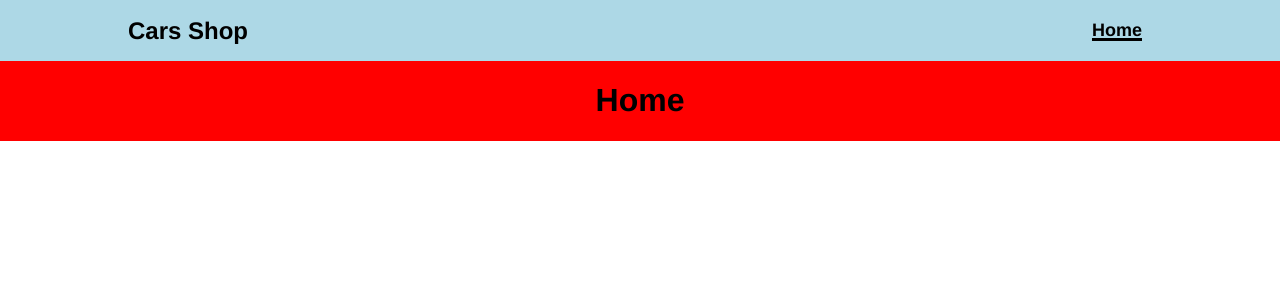
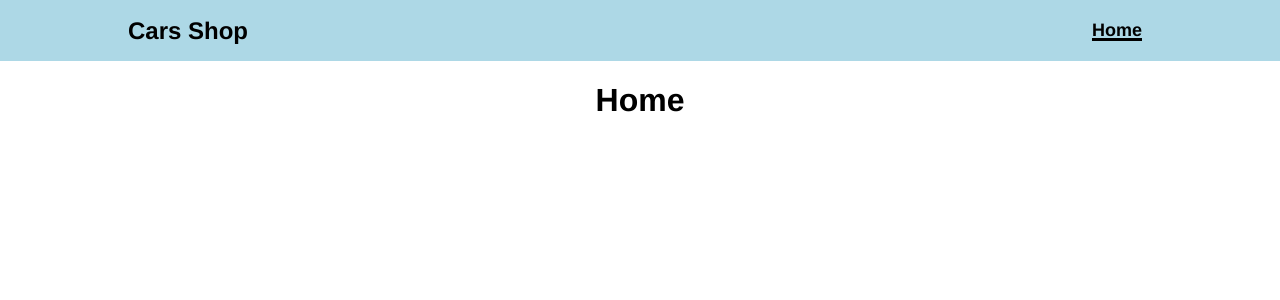
Before and after one commit to Andrejs60/cars-client, a Vue app: page / in a window 1280 px wide. Shown: the top 300 px of the page. Built offline with nearby package versions, Linux system fonts and the light colour scheme.

Commit message:
add Container component and global styles

```diff
--- a/src/App.vue
+++ b/src/App.vue
@@ -1,35 +1,16 @@
 <template>
   <NavBar />
-  <div class="container"><router-view /></div>
+  <Container><router-view /></Container>
 </template>
 
 <script>
 import NavBar from "./components/navigation/NavBar.vue";
+import Container from "./components/Container.vue";
 
 export default {
   name: "App",
-  components: { NavBar },
+  components: { NavBar, Container },
 };
 </script>
 
-<style>
-#app {
-  font-family: Avenir, Helvetica, Arial, sans-serif;
-  -webkit-font-smoothing: antialiased;
-  -moz-osx-font-smoothing: grayscale;
-}
-
-body {
-  padding: 0;
-  margin: 0;
-}
-
-.container {
-  background: red;
-  display: flex;
-  flex-direction: column;
-  justify-content: center;
-  align-items: center;
-  text-align: center;
-}
-</style>
+<style></style>
--- /dev/null
+++ b/src/assets/global.css
@@ -0,0 +1,10 @@
+#app {
+  font-family: Avenir, Helvetica, Arial, sans-serif;
+  -webkit-font-smoothing: antialiased;
+  -moz-osx-font-smoothing: grayscale;
+}
+
+body {
+  padding: 0;
+  margin: 0;
+}
--- /dev/null
+++ b/src/components/Container.vue
@@ -0,0 +1,19 @@
+<template>
+  <div class="container"><slot></slot></div>
+</template>
+
+<script>
+export default {
+  name: "Container",
+};
+</script>
+
+<style>
+.container {
+  display: flex;
+  flex-direction: column;
+  justify-content: center;
+  align-items: center;
+  text-align: center;
+}
+</style>
```
Also changed, not shown: src/main.js (+6 -5 lines).
